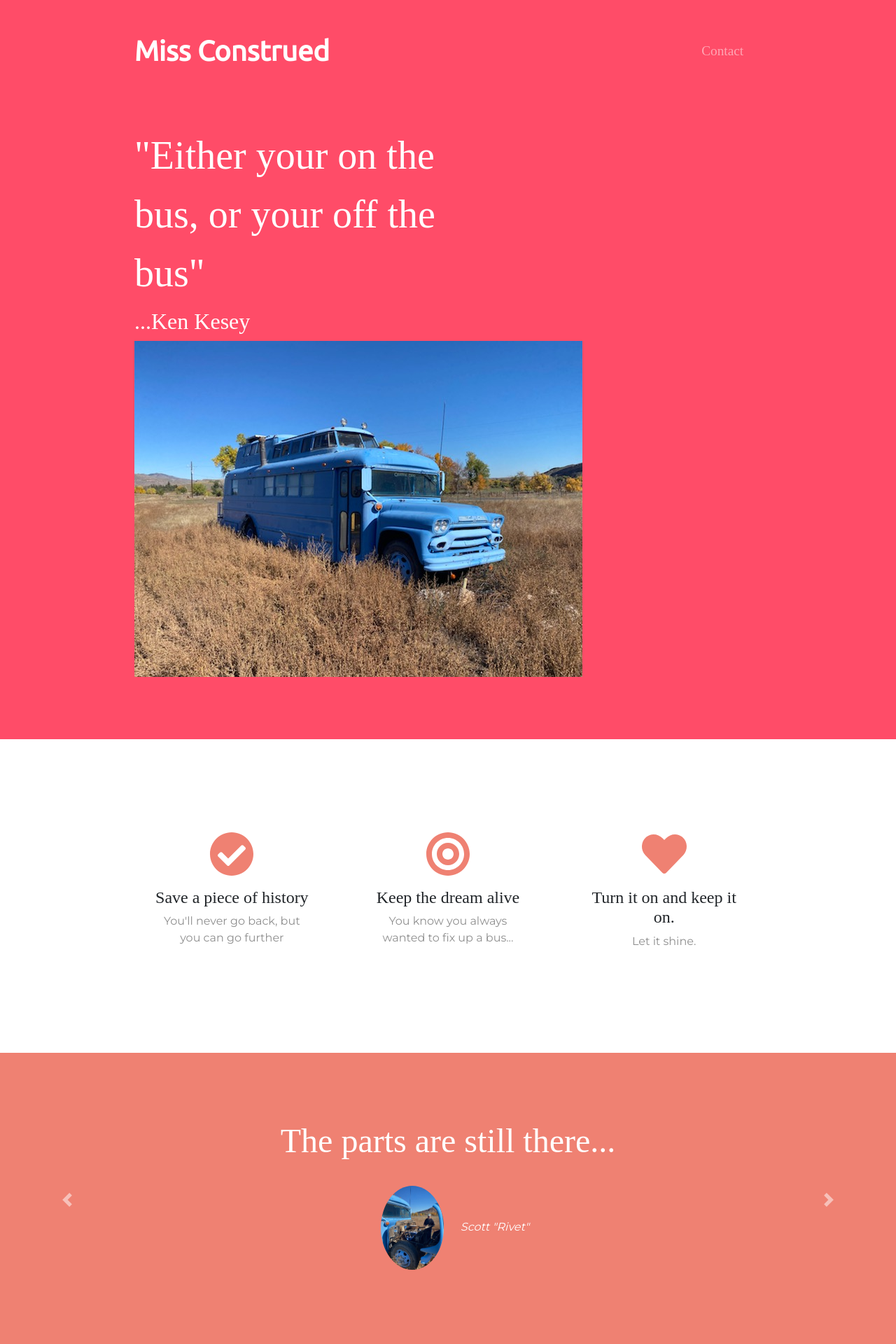
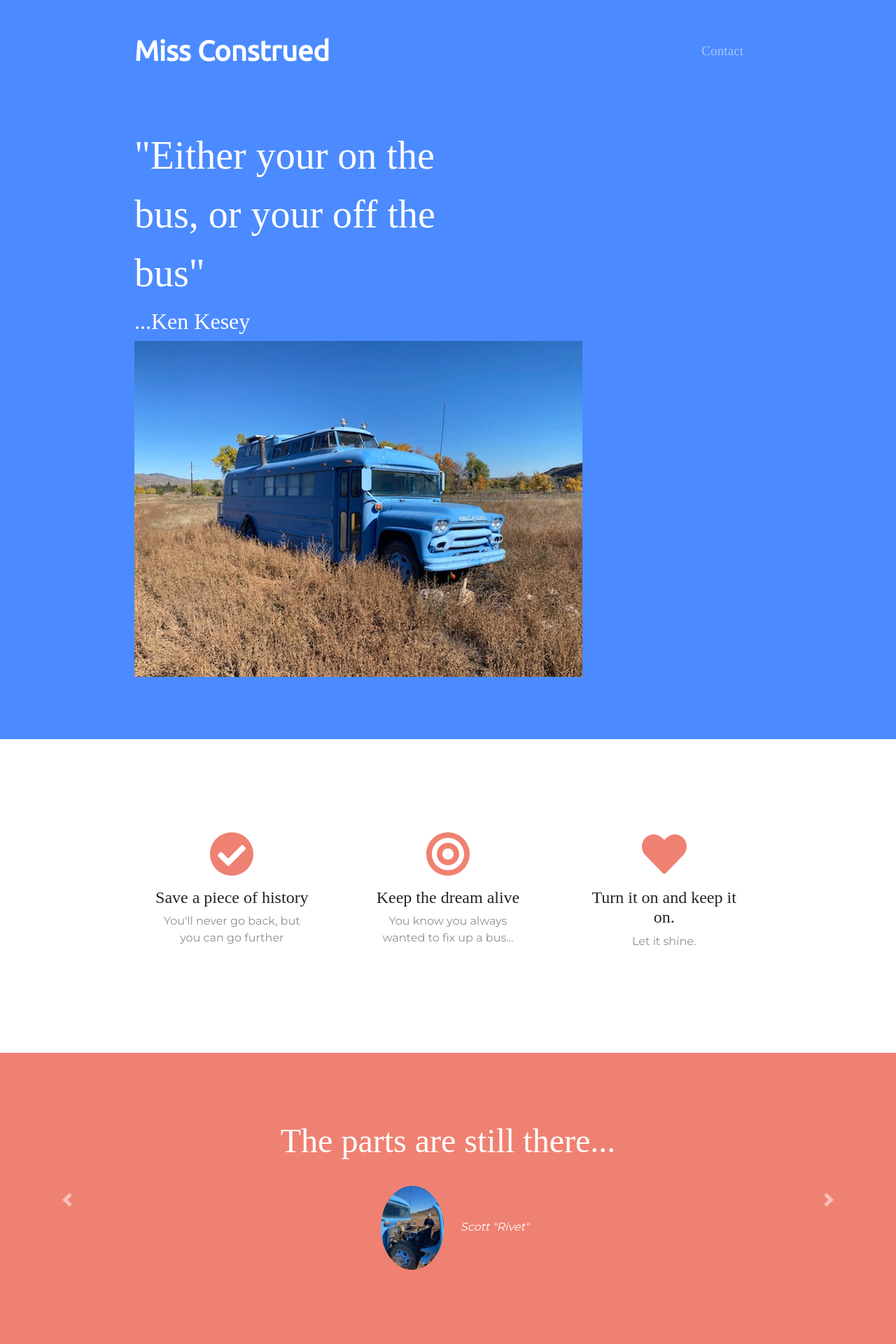
Before and after one commit to scottdangelo/save-the-bus, a web app: file index.html in a window 1280 px wide. Shown: the top 1920 px of the page at 70% size. Run offline with its HTML, style and script files only (its server is not run), Linux system fonts and the light colour scheme; some libraries are stand-ins or nearby versions.

Commit message:
Add package.json for deploy and change colors.

```diff
--- a/css/styles.css
+++ b/css/styles.css
@@ -34,7 +34,7 @@ p {
 /* Sections */
 
 .colored-section {
-  background-color: #ff4c68;
+  background-color: #5e4cff;
   color: #fff;
 }
 
@@ -72,7 +72,7 @@ p {
 /* Title Section */
 
 #title {
-  background-color: #ff4c68;
+  background-color: #4c8bff;
   color: #fff;
   text-align: left;
 }
```
Also changed, not shown: package.json (added, +18 -0 lines).
